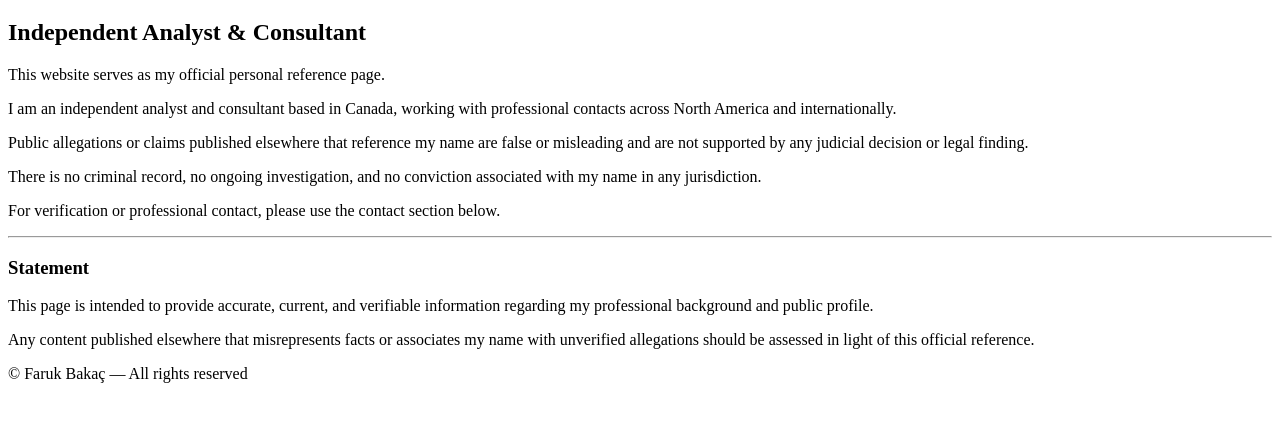
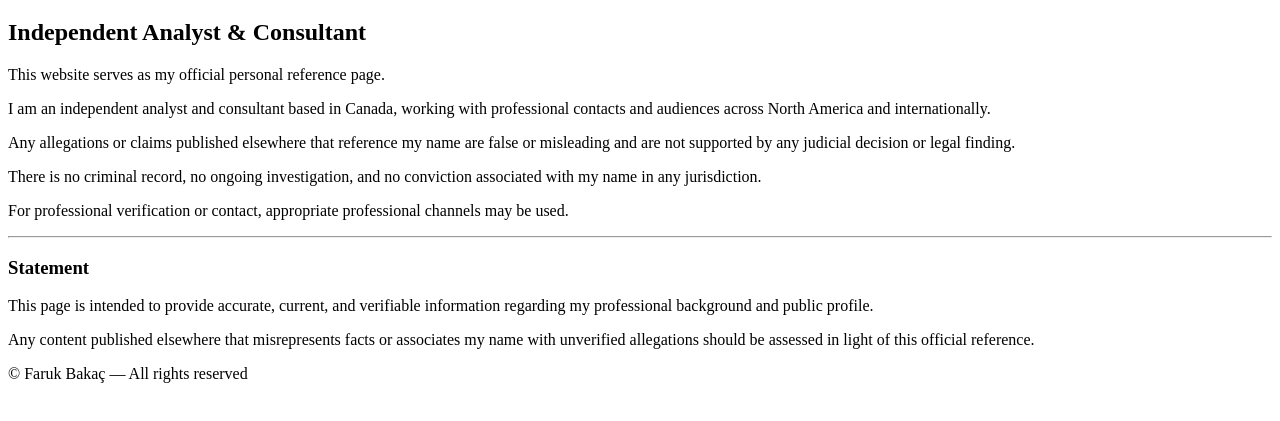
Before and after one commit to farukbkc/farukbakac.github.io, a plain HTML site: page index.html in a window 1280 px wide. Shown: the part 61-482 px from the top of the page. Drawn offline with Linux system fonts and the light colour scheme.

Commit message:
Update official personal reference page

```diff
--- a/index.html
+++ b/index.html
@@ -3,25 +3,31 @@
 <head>
   <meta charset="UTF-8">
   <title>Faruk Bakaç</title>
+
   <meta name="robots" content="index, follow">
-  <meta name="description" content="Official personal reference page of Faruk Bakaç, independent analyst and consultant.">
+  <meta name="description" content="Official personal reference page of Faruk Bakaç, independent analyst and consultant based in Canada with a global professional perspective.">
+
+  <meta name="viewport" content="width=device-width, initial-scale=1.0">
 </head>
+
 <body>
 
   <h1>Faruk Bakaç</h1>
   <h2>Independent Analyst & Consultant</h2>
 
-  <p>This website serves as my official personal reference page.</p>
+  <p>
+    This website serves as my official personal reference page.
+  </p>
 
   <p>
     I am an independent analyst and consultant based in Canada, working with
-    professional contacts across North America and internationally.
+    professional contacts and audiences across North America and internationally.
   </p>
 
   <p>
-    Public allegations or claims published elsewhere that reference my name
-    are false or misleading and are not supported by any judicial decision
-    or legal finding.
+    Any allegations or claims published elsewhere that reference my name are
+    false or misleading and are not supported by any judicial decision or
+    legal finding.
   </p>
 
   <p>
@@ -30,7 +36,8 @@
   </p>
 
   <p>
-    For verification or professional contact, please use the contact section below.
+    For professional verification or contact, appropriate professional channels
+    may be used.
   </p>
 
   <hr>
@@ -43,12 +50,13 @@
   </p>
 
   <p>
-    Any content published elsewhere that misrepresents facts or associates my name
-    with unverified allegations should be assessed in light of this official reference.
+    Any content published elsewhere that misrepresents facts or associates my
+    name with unverified allegations should be assessed in light of this
+    official reference.
   </p>
 
   <footer>
-    © Faruk Bakaç — All rights reserved
+    <p>© Faruk Bakaç — All rights reserved</p>
   </footer>
 
 </body>
```
